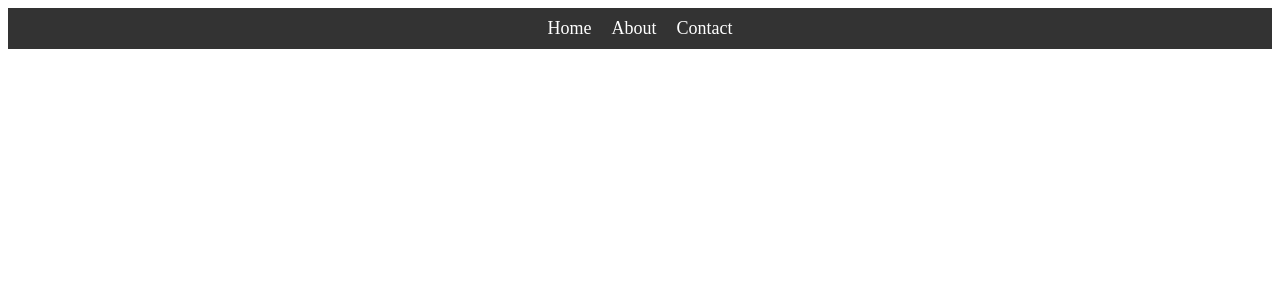
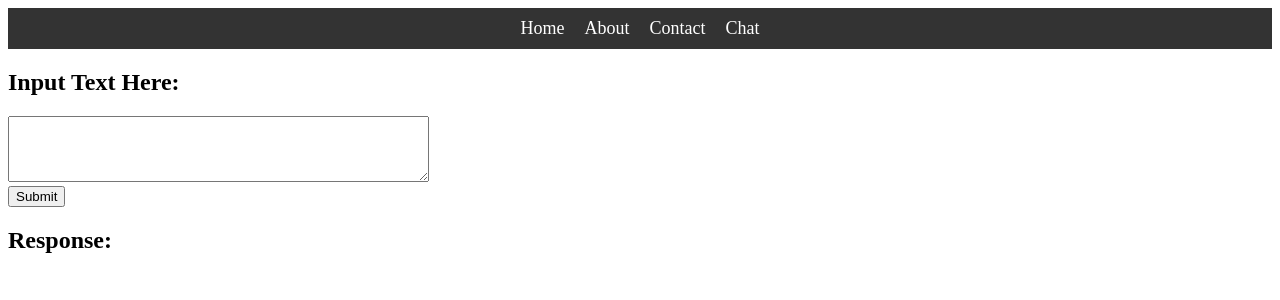
Before and after one commit to domesimbana/CEN3031-Project, a React (Create React App) app in the folder frontend/client/: page /chat in a window 1280 px wide. Before the commit this address had no page. Shown: the top 300 px of the page. Built offline with nearby package versions, Linux system fonts and the light colour scheme.

Commit message:
llm stuff

```diff
--- a/frontend/client/src/App.js
+++ b/frontend/client/src/App.js
@@ -5,6 +5,7 @@ import Home from './screens/Home';
 import About from './screens/About';
 import Contact from './screens/Contact';
 import Header from './components/Header';
+import Chat from './screens/Chat';
 
 const App = () => {
   return (
@@ -15,6 +16,7 @@ const App = () => {
           <Route path="/" element={<Home />} />
           <Route path="/about" element={<About />} />
           <Route path="/contact" element={<Contact />} />
+          <Route path="/chat" element={<Chat />} />
         </Routes>
       </div>
     </Router>
--- a/frontend/client/src/components/Header.js
+++ b/frontend/client/src/components/Header.js
@@ -9,6 +9,7 @@ const Header = () => {
         <li><Link to="/">Home</Link></li>
         <li><Link to="/about">About</Link></li>
         <li><Link to="/contact">Contact</Link></li>
+        <li><Link to="/chat">Chat</Link></li>
       </ul>
     </nav>
   );
--- /dev/null
+++ b/frontend/client/src/screens/Chat.js
@@ -0,0 +1,70 @@
+// src/screens/Chat.js
+import React, { useState } from 'react';
+
+const Chat = () => {
+	const [textInputValue, setTextInputValue] = useState('');
+	const [response, setResponse] = useState('');
+
+	const handleInputChange = (event) => {
+		setTextInputValue(event.target.value);
+	};
+
+	const handleTextSubmit = async () => {
+		try {
+			const payload = {
+				'inputs' : textInputValue,
+				'parameters' : {
+
+				},
+				'options' : {
+					'wait_for_model' : true
+				}
+			};
+
+			const response = await fetch(
+				"https://api-inference.huggingface.co/models/gpt2",
+				{
+					headers:{
+						'Content-Type' : 'application/json',
+					 	'Authorization' : "Bearer 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"
+						},
+					method: 'POST',
+					body: JSON.stringify(payload)
+				}
+			);
+
+			// Check if the request was successful
+			if (response.ok) {
+				const responseData = await response.json();
+      			// Extract generated_text from the first element of the array
+      			const generatedText = responseData[0].generated_text;
+				setResponse(generatedText);
+			} else {
+				console.error('Error:', response.status);
+			}
+
+		} catch (error) {
+			console.error('Error:', error);
+		}
+	};
+
+	return (
+		<div>
+		<h2>Input Text Here:</h2>
+		<textarea
+			rows="4"
+			cols="50"
+			value={textInputValue}
+			onChange={handleInputChange}
+		/>
+		<br />
+		<button onClick={handleTextSubmit}>Submit</button>
+		<div>
+			<h2>Response:</h2>
+			<p>{response}</p>
+		</div>
+		</div>
+	);
+};
+
+export default Chat;
```
Also changed, not shown: 1 other file (tests, documents, lock files or other folders).
